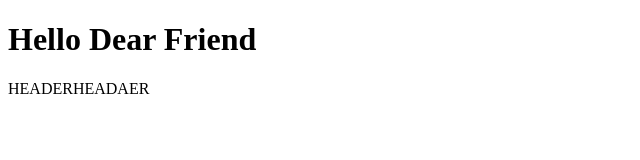
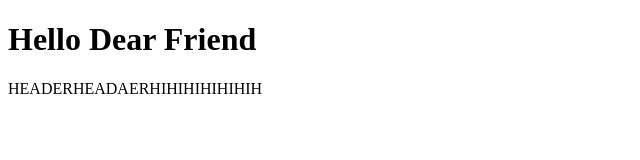
Before and after one commit to ElhamMirzaKazemi/gitprojecttwo, a plain HTML site: page index.html in a window 1280 px wide. Shown: the whole page, without its empty margins (0-640 px from the left). Drawn offline with Linux system fonts and the light colour scheme.

Commit message:
endcommit

```diff
--- a/index.html
+++ b/index.html
@@ -8,6 +8,6 @@
 </head>
 <body>
     <h1> Hello Dear Friend </h1>
-    <header> HEADERHEADAER   </header>
+    <header> HEADERHEADAERHIHIHIHIHIHIH   </header>
     </body>
 </html>
```
